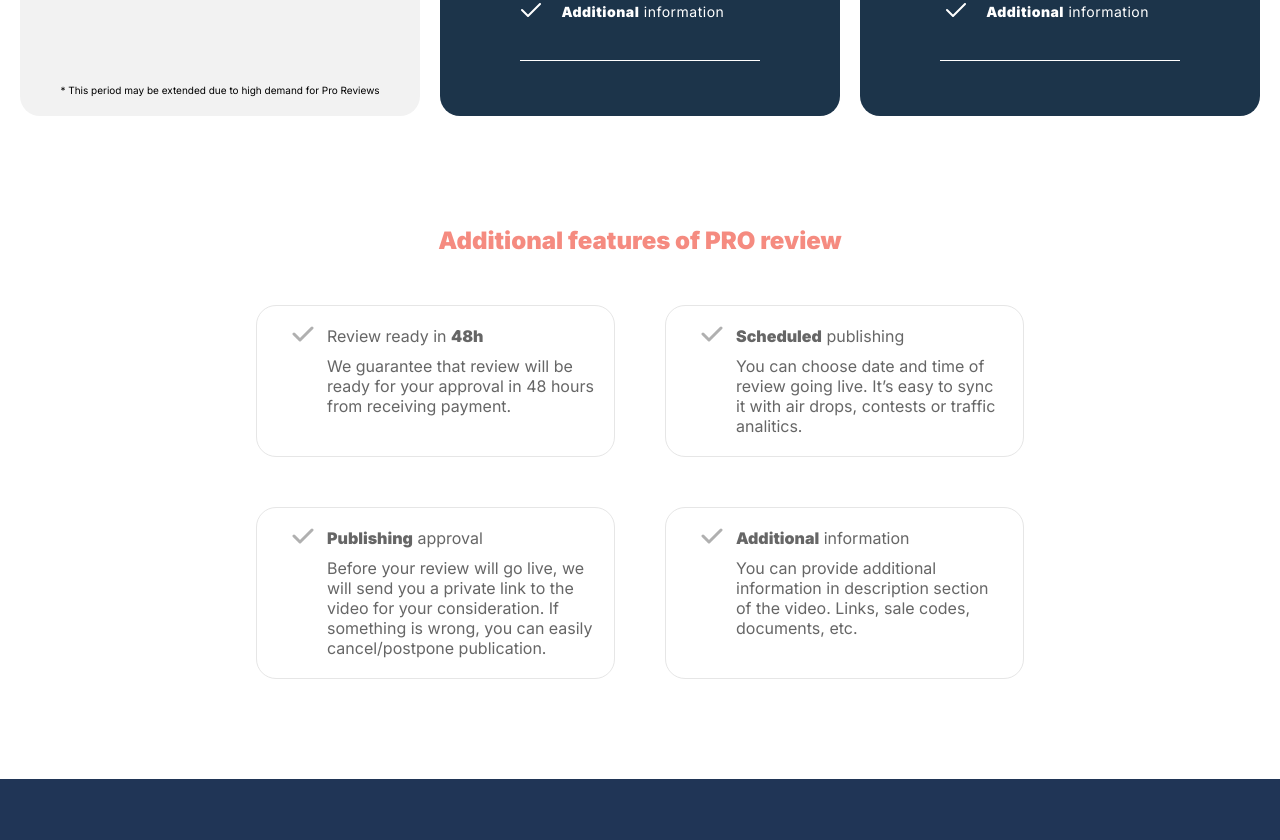
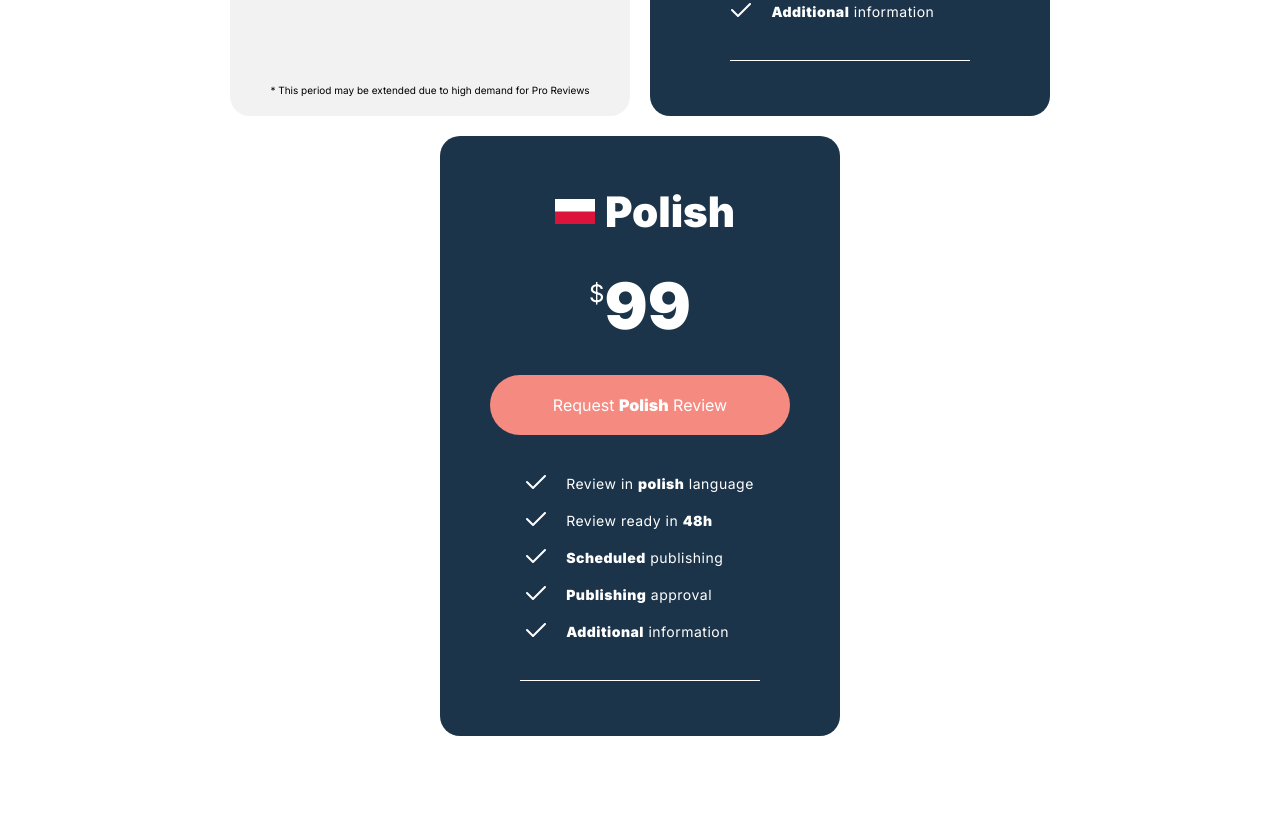
Before and after one commit to SimpleMB/CryptoRangerNext, a Next.js app: page / in a window 1280 px wide. Shown: the part 5060-5900 px from the top of the page. Built offline with nearby package versions, Linux system fonts and the light colour scheme.

Commit message:
Fixing styles in Pricing section

```diff
--- a/components/Pricing/Pricing.module.scss
+++ b/components/Pricing/Pricing.module.scss
@@ -1,6 +1,7 @@
 .pricing {
   max-width: 1500px;
   margin: 0 auto;
+  padding: 0 20px;
 }
 
 .pricingHeader {
--- a/components/Pricing/PricingFeatures/PricingFeatures.module.scss
+++ b/components/Pricing/PricingFeatures/PricingFeatures.module.scss
@@ -1,6 +1,10 @@
 .pricingFeatures {
   margin: 0 auto 100px;
-  width: 60%;
+  width: 90%;
+
+  @media screen and (min-width: 700px) {
+    width: 60%;
+  }
 }
 
 .pricingFeaturesHeader {
```
